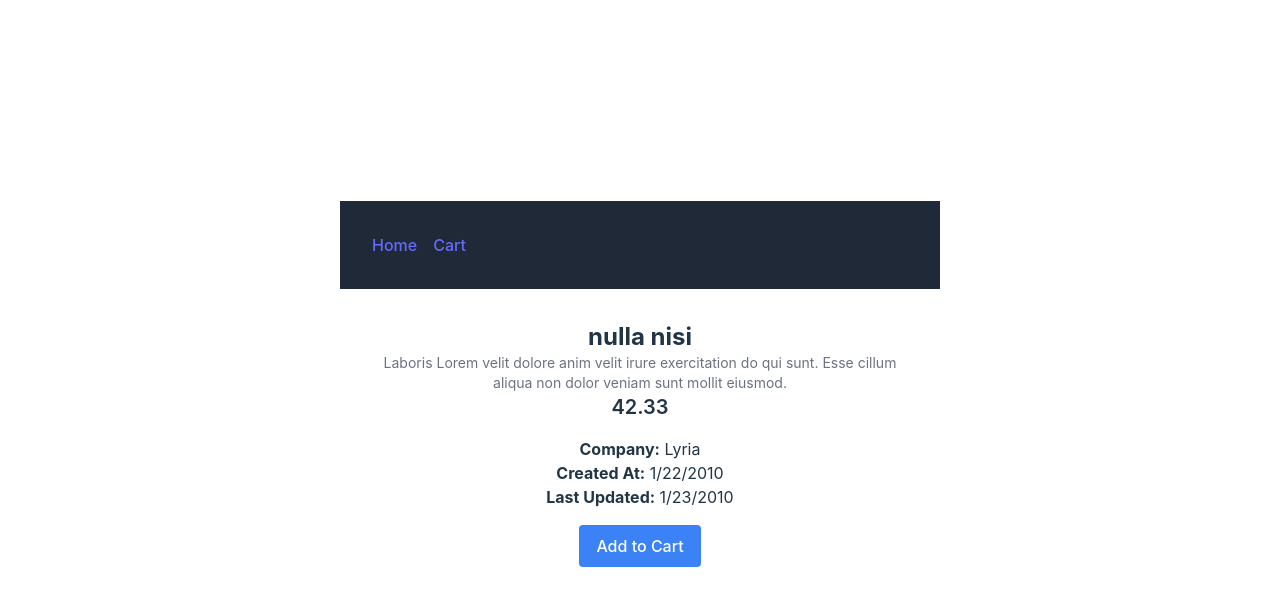
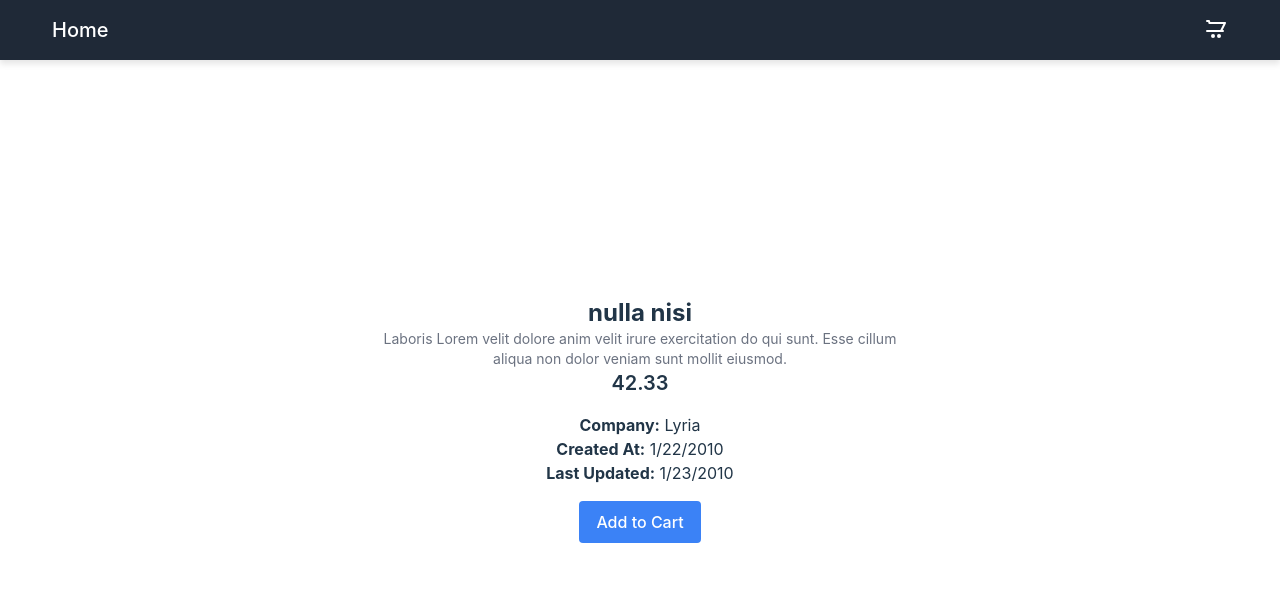
Before and after one commit to zeynepkaya1/my-ecommerce, a Vue app: page /product/63f48ddb13443c5c1b4207a1 in a window 1280 px wide. Shown: the top 606 px of the page. Built offline with nearby package versions, Linux system fonts and the light colour scheme.

Commit message:
Navbar with item count for the cart

```diff
--- a/src/App.vue
+++ b/src/App.vue
@@ -1,40 +1,14 @@
-<script setup lang="ts"></script>
+<script setup lang="ts">
+import Navbar from "./components/Navbar.vue";
+</script>
 
 <template>
   <div>
-    <header
-      class="flex justify-between items-center p-4 bg-gray-800 text-white"
-    >
-      <nav class="p-4 bg-gray-800 text-white">
-        <router-link to="/" class="mr-4">Home</router-link>
-        <router-link to="/cart">Cart</router-link>
-      </nav>
-    </header>
-
-    <router-view></router-view>
+    <Navbar />
+    <main class="pt-10">
+      <router-view />
+    </main>
   </div>
 </template>
 
-<style scoped>
-header {
-  position: sticky;
-  top: 0;
-  z-index: 1000;
-}
-nav {
-  display: flex;
-  justify-content: space-between;
-}
-.logo {
-  height: 6em;
-  padding: 1.5em;
-  will-change: filter;
-  transition: filter 300ms;
-}
-.logo:hover {
-  filter: drop-shadow(0 0 2em #646cffaa);
-}
-.logo.vue:hover {
-  filter: drop-shadow(0 0 2em #42b883aa);
-}
-</style>
+<style scoped></style>
--- /dev/null
+++ b/src/components/Navbar.vue
@@ -0,0 +1,61 @@
+<template>
+  <nav
+    class="fixed top-0 left-0 w-full flex items-center justify-between p-4 bg-gray-800 shadow-md z-50"
+  >
+    <!-- Left: Home Link -->
+    <div class="px-9 text-xl font-semibold">
+      <router-link
+        to="/"
+        class="text-white hover:text-blue-500 transition-colors duration-300"
+        >Home</router-link
+      >
+    </div>
+
+    <!-- Right: Cart Icon -->
+    <div class="px-9 relative">
+      <router-link
+        to="/cart"
+        class="flex items-center text-white hover:text-blue-500 transition-colors duration-300"
+      >
+        <svg
+          xmlns="http://www.w3.org/2000/svg"
+          fill="none"
+          viewBox="0 0 24 24"
+          stroke-width="2"
+          stroke="currentColor"
+          class="w-6 h-6"
+        >
+          <path
+            stroke-linecap="round"
+            stroke-linejoin="round"
+            d="M3 3h2l.4 2M7 13h10l4-8H5.4m-2.4 8h16m-9 5a1 1 0 11-2 0 1 1 0 012 0zm6 0a1 1 0 11-2 0 1 1 0 012 0z"
+          />
+        </svg>
+        <!-- Cart Item Count -->
+        <span
+          v-if="cartItemCount > 0"
+          class="absolute -top-1 -right-1 bg-red-500 text-white text-xs rounded-full px-1 mx-7"
+        >
+          {{ cartItemCount }}
+        </span>
+      </router-link>
+    </div>
+  </nav>
+</template>
+
+<script setup lang="ts">
+import { computed } from "vue"; // Used for reactivity
+import { useCartStore } from "../store/cartStore";
+
+// Access the cart store
+const cartStore = useCartStore();
+
+// Create a computed property for cart item count
+const cartItemCount = computed(() => cartStore.cartItems.length);
+</script>
+
+<style scoped>
+nav {
+  box-shadow: 0px 4px 6px rgba(0, 0, 0, 0.1);
+}
+</style>
```
